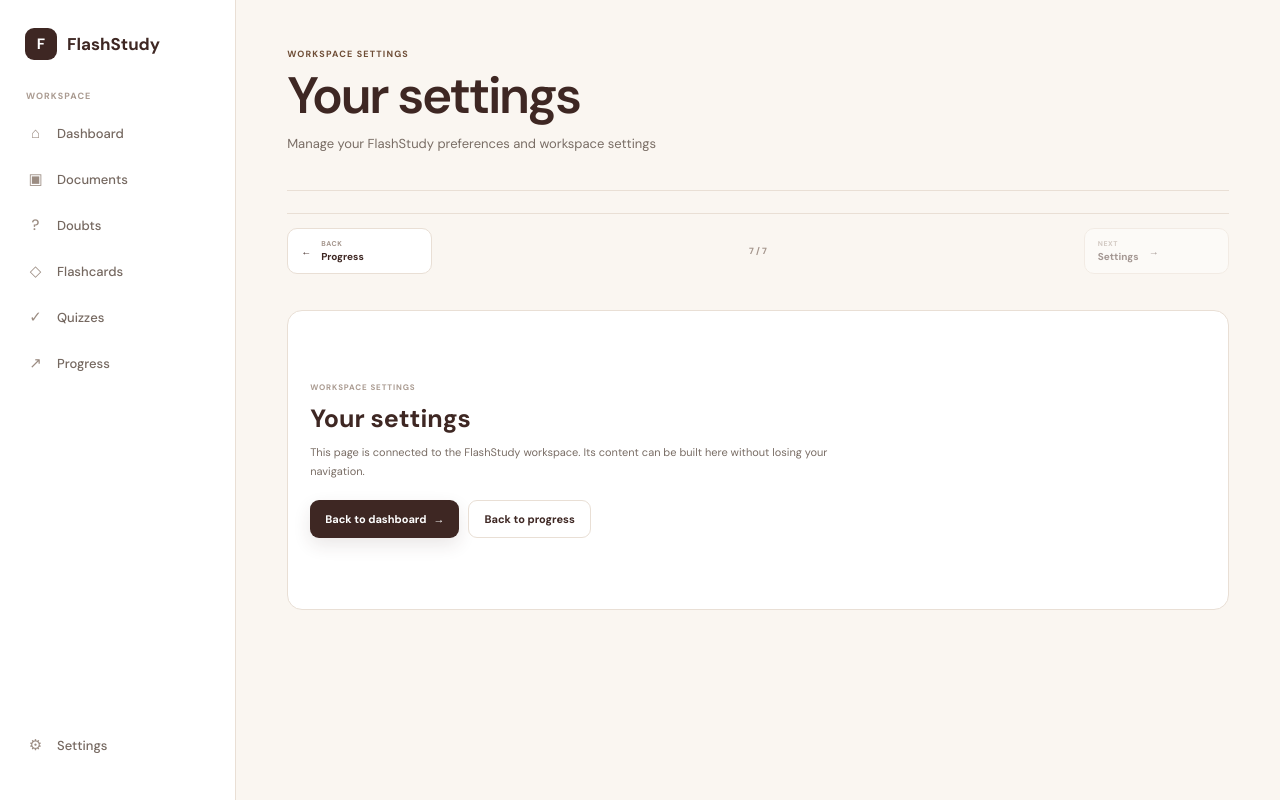
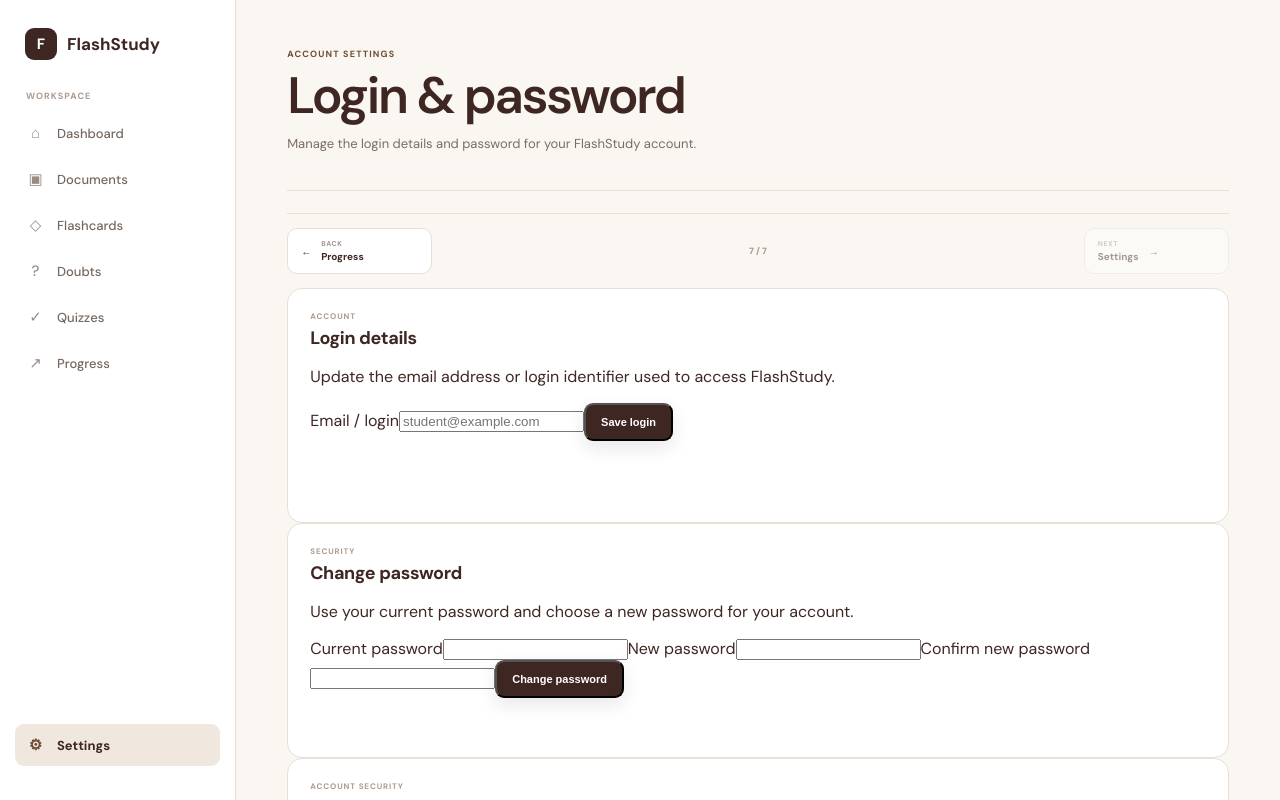
Before and after one commit to RISHITHADASARI18/flashstudy, a Next.js app: page /settings in a window 1280 px wide. Shown: the top 800 px of the page. Built offline with nearby package versions, Linux system fonts and the light colour scheme; no server answers; a web font is replaced by a local one.

Commit message:
Add login and password settings

```diff
--- a/app/settings/page.tsx
+++ b/app/settings/page.tsx
@@ -1,31 +1,124 @@
 "use client";
 
 import Link from "next/link";
+import { FormEvent, useState } from "react";
 import PageNavigation from "../components/PageNavigation";
 
 const navigation = [
-  ["Dashboard", "/dashboard", "⌂"], ["Documents", "/documents", "▣"], ["Doubts", "/doubts", "?"],
-  ["Flashcards", "/flashcards", "◇"], ["Quizzes", "/quizzes", "✓"], ["Progress", "/progress", "↗"],
+  ["Dashboard", "/dashboard", "⌂"],
+  ["Documents", "/documents", "▣"],
+  ["Flashcards", "/flashcards", "◇"],
+  ["Doubts", "/doubts", "?"],
+  ["Quizzes", "/quizzes", "✓"],
+  ["Progress", "/progress", "↗"],
 ];
 
 export default function Page() {
+  const [login, setLogin] = useState("");
+  const [currentPassword, setCurrentPassword] = useState("");
+  const [newPassword, setNewPassword] = useState("");
+  const [confirmPassword, setConfirmPassword] = useState("");
+  const [message, setMessage] = useState("");
+
+  function handleLogin(event: FormEvent<HTMLFormElement>) {
+    event.preventDefault();
+    setMessage("Login details are ready to connect to the account authentication service.");
+  }
+
+  function handlePassword(event: FormEvent<HTMLFormElement>) {
+    event.preventDefault();
+    if (newPassword !== confirmPassword) {
+      setMessage("New password and confirmation do not match.");
+      return;
+    }
+    if (newPassword.length < 8) {
+      setMessage("Use at least 8 characters for the new password.");
+      return;
+    }
+    setMessage("Password form is validated and ready for the authentication backend.");
+  }
+
   return (
     <main className="study-dashboard">
       <aside className="study-sidebar">
-        <Link href="/dashboard" className="dashboard-brand"><span className="brand-mark">F</span> FlashStudy</Link>
+        <Link href="/dashboard" className="dashboard-brand">
+          <span className="brand-mark">F</span> FlashStudy
+        </Link>
         <span className="sidebar-label">Workspace</span>
         <nav className="sidebar-nav" aria-label="Study navigation">
-          {navigation.map(([label, href, icon]) => <Link key={href} href={href} className={href === "/settings" ? "sidebar-link active" : "sidebar-link"}><span className="sidebar-icon">{icon}</span>{label}</Link>)}
+          {navigation.map(([label, href, icon]) => (
+            <Link key={href} href={href} className="sidebar-link">
+              <span className="sidebar-icon">{icon}</span>{label}
+            </Link>
+          ))}
         </nav>
-        <div className="sidebar-bottom"><Link href="/settings" className="sidebar-link"><span className="sidebar-icon">⚙</span>Settings</Link></div>
+        <div className="sidebar-bottom">
+          <Link href="/settings" className="sidebar-link active">
+            <span className="sidebar-icon">⚙</span>Settings
+          </Link>
+        </div>
       </aside>
+
       <section className="dashboard-main">
-        <header className="dashboard-header"><div><p className="dashboard-kicker">Workspace settings</p><h1>Your settings</h1><p className="dashboard-subtitle">Manage your FlashStudy preferences and workspace settings</p></div></header>
+        <header className="dashboard-header">
+          <div>
+            <p className="dashboard-kicker">Account settings</p>
+            <h1>Login &amp; password</h1>
+            <p className="dashboard-subtitle">Manage the login details and password for your FlashStudy account.</p>
+          </div>
+        </header>
+
         <PageNavigation />
-        <section className="dashboard-card page-placeholder-card">
-          <span className="card-eyebrow">Workspace settings</span><h2>Your settings</h2>
-          <p>This page is connected to the FlashStudy workspace. Its content can be built here without losing your navigation.</p>
-          <div className="page-placeholder-actions"><Link href="/dashboard" className="dashboard-primary-btn">Back to dashboard <span>→</span></Link><Link href="/progress" className="dashboard-secondary-btn">Back to progress</Link></div>
+
+        <div className="settings-grid">
+          <section className="dashboard-card settings-card">
+            <div className="card-heading">
+              <div>
+                <span className="card-eyebrow">Account</span>
+                <h2>Login details</h2>
+              </div>
+            </div>
+            <p className="settings-description">Update the email address or login identifier used to access FlashStudy.</p>
+            <form className="settings-form" onSubmit={handleLogin}>
+              <label htmlFor="login">Email / login</label>
+              <input
+                id="login"
+                type="email"
+                value={login}
+                onChange={(event) => setLogin(event.target.value)}
+                placeholder="student@example.com"
+                autoComplete="username"
+              />
+              <button type="submit" className="dashboard-primary-btn">Save login</button>
+            </form>
+          </section>
+
+          <section className="dashboard-card settings-card">
+            <div className="card-heading">
+              <div>
+                <span className="card-eyebrow">Security</span>
+                <h2>Change password</h2>
+              </div>
+            </div>
+            <p className="settings-description">Use your current password and choose a new password for your account.</p>
+            <form className="settings-form" onSubmit={handlePassword}>
+              <label htmlFor="current-password">Current password</label>
+              <input id="current-password" type="password" value={currentPassword} onChange={(event) => setCurrentPassword(event.target.value)} autoComplete="current-password" />
+              <label htmlFor="new-password">New password</label>
+              <input id="new-password" type="password" value={newPassword} onChange={(event) => setNewPassword(event.target.value)} minLength={8} autoComplete="new-password" />
+              <label htmlFor="confirm-password">Confirm new password</label>
+              <input id="confirm-password" type="password" value={confirmPassword} onChange={(event) => setConfirmPassword(event.target.value)} minLength={8} autoComplete="new-password" />
+              <button type="submit" className="dashboard-primary-btn">Change password</button>
+            </form>
+          </section>
+        </div>
+
+        {message && <p className="settings-message">{message}</p>}
+
+        <section className="dashboard-card settings-note">
+          <span className="card-eyebrow">Account security</span>
+          <h2>Authentication protection</h2>
+          <p>Passwords should be changed through the authenticated backend and never stored in browser localStorage. FlashStudy will keep account credentials separate from your study data.</p>
         </section>
       </section>
     </main>
```
